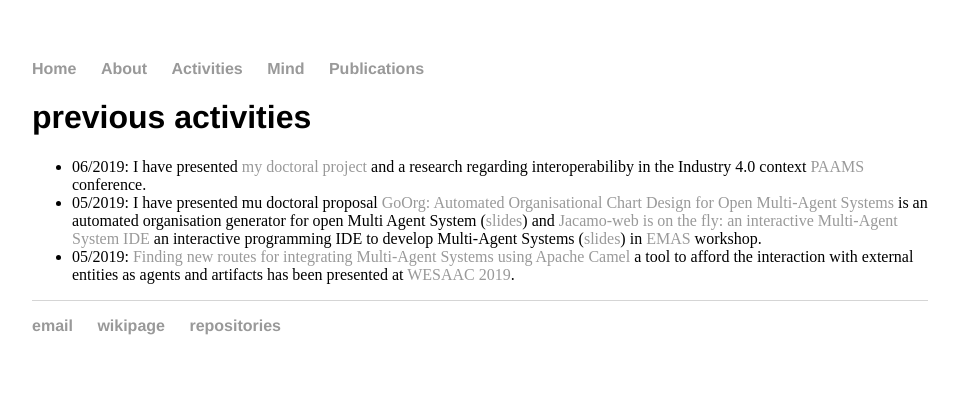
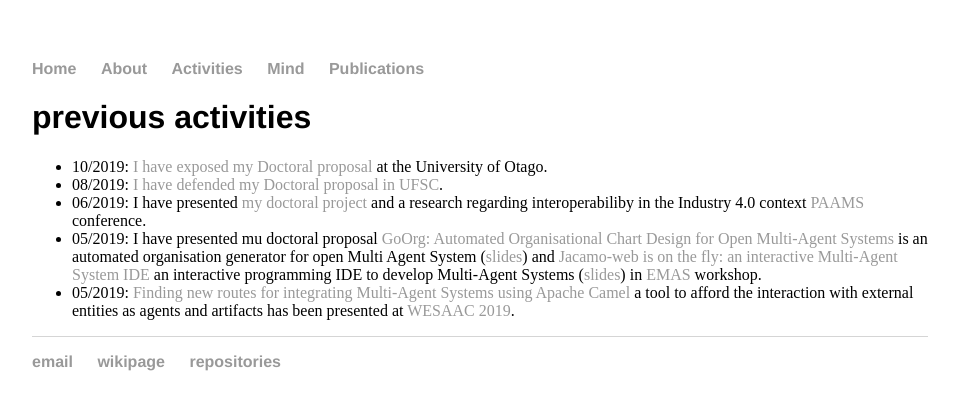
Before and after one commit to cleberjamaral/cleberjamaral.github.io, a Jekyll site: the page built from moments/previous-activities.md, in a window 1280 px wide. Shown: the top 410 px of the page, without its empty margins (160-1119 px from the left). Built offline with Jekyll 4.4.1, drawn with Linux system fonts in a browser that asks for light colours; our own code applies the rules of GitHub Pages for plain Markdown files.

Commit message:
GitBook: [master] one page modified

```diff
--- a/moments/previous-activities.md
+++ b/moments/previous-activities.md
@@ -1,5 +1,7 @@
 # previous activities
 
+* 10/2019: [I have exposed my Doctoral proposal ](https://www.linkedin.com/posts/cleber-jorge-amaral-77827a10_doutorado-qualificado-com-sucesso-supervisionado-activity-6571903577474822144-N-av)at the University of Otago.
+* 08/2019: [I have defended my Doctoral proposal in UFSC](https://www.linkedin.com/posts/cleber-jorge-amaral-77827a10_doutorado-qualificado-com-sucesso-supervisionado-activity-6571903577474822144-N-av).
 * 06/2019: I have presented [my doctoral project](https://www.slideshare.net/clebercbr/doctoral-proposal-from-goals-to-organisations-automated-organisation-generator-for-mas) and a research regarding interoperabiliby in the Industry 4.0 context [PAAMS](https://www.paams.net/) conference.
 * 05/2019: I have presented mu doctoral proposal [GoOrg: Automated Organisational Chart Design for Open Multi-Agent Systems](https://link.springer.com/chapter/10.1007/978-3-030-24299-2_28) is an automated organisation generator for open Multi Agent System \([slides](https://www.slideshare.net/clebercbr/doctoral-proposal-from-goals-to-organisations-automated-organisation-generator-for-mas)\) and [Jacamo-web is on the fly: an interactive Multi-Agent System IDE](http://cgi.csc.liv.ac.uk/~lad/emas2019/accepted/EMAS2019_paper_8.pdf) an interactive programming IDE to develop Multi-Agent Systems \([slides](https://www.slideshare.net/clebercbr/jacamo-web-is-on-the-fly-an-interactive-multiagent-systems-programming-environment)\) in [EMAS](http://aamas2019.encs.concordia.ca/) workshop.
 * 05/2019: [Finding new routes for integrating Multi-Agent Systems using Apache Camel](https://arxiv.org/abs/1905.10490) a tool to afford the interaction with external entities as agents and artifacts has been presented at [WESAAC 2019](https://gsigma.ufsc.br/wesaac2019/).
```
